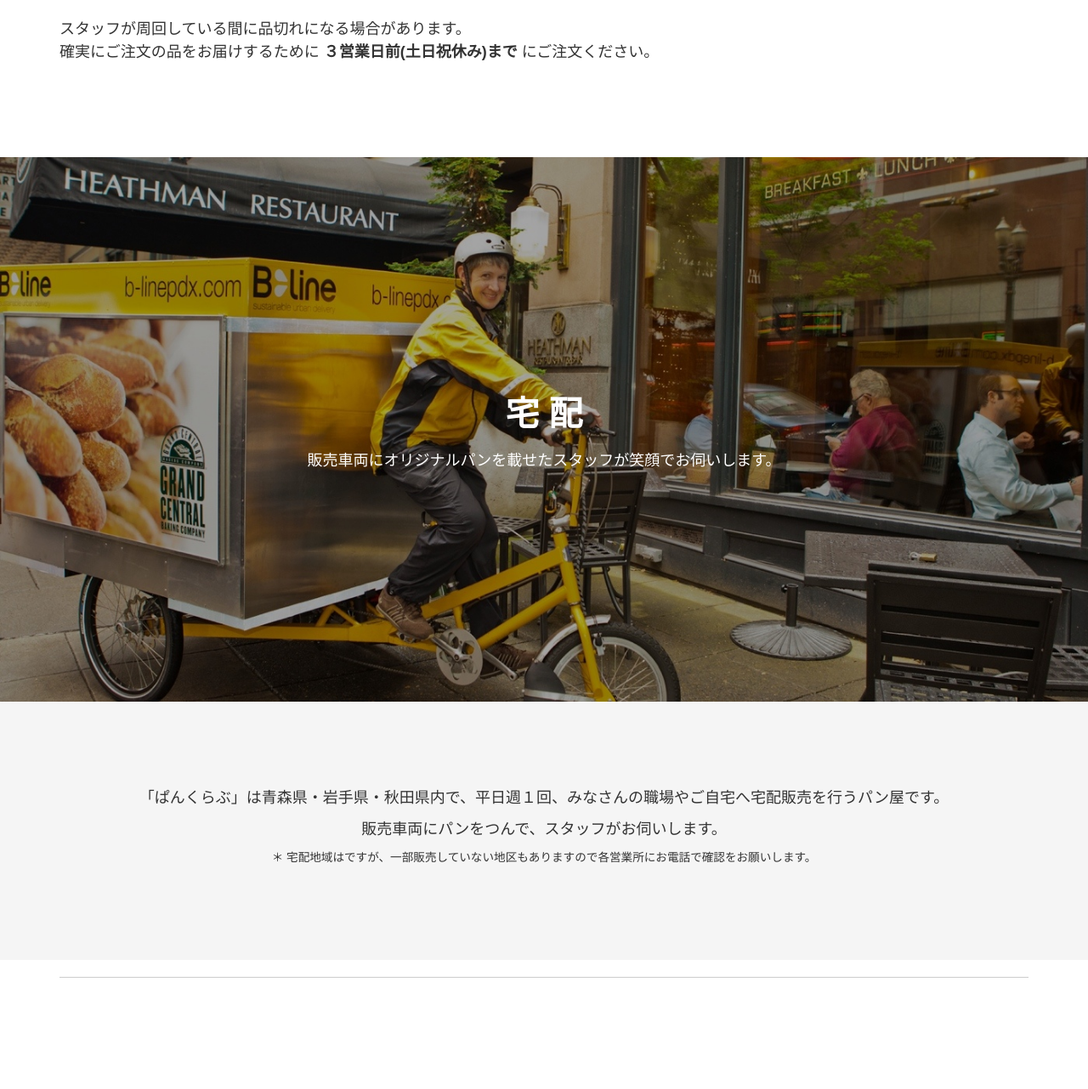
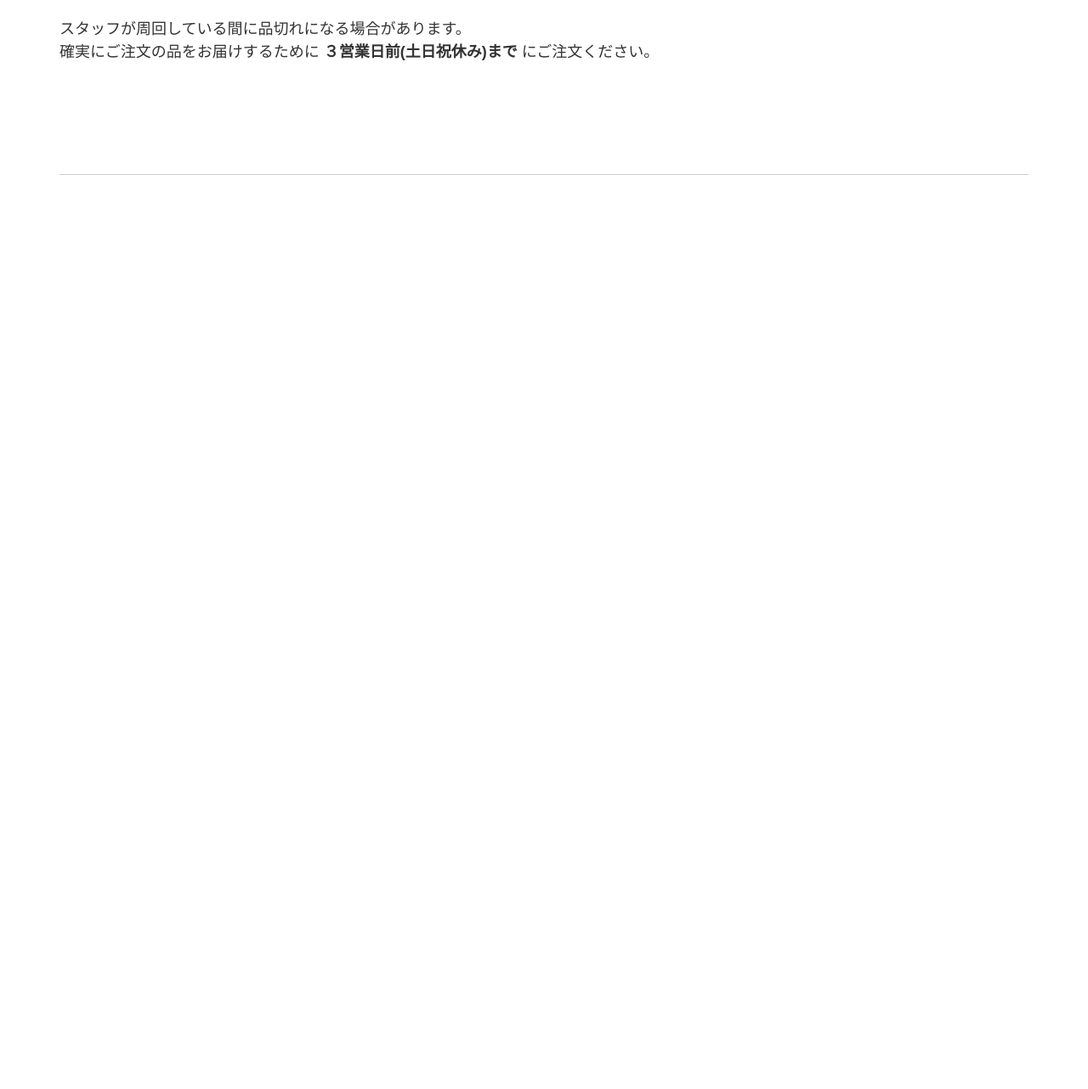
Before and after one commit to nakaikaz/pan-club, a PHP site: template templates/order-page.php in a window 1280 px wide. Shown: the part 679-1961 px from the top of the page at 85% size. After the commit the page ends 885 px from the top, so only its background shows below. Run offline with PHP 8.4, Linux system fonts and the light colour scheme; the template is opened without the code that fills it, so the values that code supplies are empty; style sheets or scripts are compiled from the project's sources.

Commit message:
modified order page.

```diff
--- a/templates/order-page.php
+++ b/templates/order-page.php
@@ -48,22 +48,17 @@ $no_header_transition = true;
               <ul class="media-list order-step">
                 <li class="media">
                   <div class="media-left"><img class="media-object" src="img/step-01.gif" alt="01"></div>
-                  <div class="media-body">ホームページのお問い合わせ又はお電話にてお問い合わせください。</div>
+                  <div class="media-body"><a href="#">こちら</a>から、メニュー表をダウンロードしてください。</div>
                 </li>
                 <li class="text-center"><i class="fa fa-caret-down"></i></li>
                 <li class="media">
                   <div class="media-left"><img class="media-object" src="img/step-02.gif" alt="02"></div>
-                  <div class="media-body">ご注文確認後、デザインの内容など、詳細をご相談させていただきます。</div>
+                  <div class="media-body">メニュー表に注文内容をご記入ください。</div>
                 </li>
                 <li class="text-center"><i class="fa fa-caret-down"></i></li>
                 <li class="media">
                   <div class="media-left"><img class="media-object" src="img/step-03.gif" alt="03"></div>
-                  <div class="media-body">デザイン案をメール又はＦＡＸにてお送りいたします。</div>
-                </li>
-                <li class="text-center"><i class="fa fa-caret-down"></i></li>
-                <li class="media">
-                  <div class="media-left"><img class="media-object" src="img/step-04.gif" alt="04"></div>
-                  <div class="media-body">デザイン決定後、制作に入らせていただきます。</div>
+                  <div class="media-body">メニュー表をＦＡＸで送信ください。</div>
                 </li>
               </ul>
             </div>
@@ -103,26 +98,3 @@ $no_header_transition = true;
     </div>
   </div>
 </section>
-<section id="delivery" class="values sync-image" style="background-image: url('img/bg-aside.jpg');">
-  <div class="container wow fadeIn animated">
-    <div class="row">
-      <div class="col-lg-12">
-        <h2>宅  配</h2>
-        <p>販売車両にオリジナルパンを載せたスタッフが笑顔でお伺いします。</p>
-      </div>
-    </div>
-  </div>
-</section>
-
-<!-- .message-space -->
-<section class="bg-gray message-space">
-  <div class="container wow fadeIn animated">
-    <div class="row">
-      <div class="col-lg-12 text-center">
-        <p>「ぱんくらぶ」は青森県・岩手県・秋田県内で、平日週１回、みなさんの職場やご自宅へ宅配販売を行うパン屋です。</p>
-        <p>販売車両にパンをつんで、スタッフがお伺いします。</p>
-        <p class="small">＊&nbsp;宅配地域はですが、一部販売していない地区もありますので各営業所にお電話で確認をお願いします。</p>
-      </div>
-    </div>
-  </div>
-</section>
```
Also changed, not shown: css/pan-club.css (+30 -2 lines), less/order-page.less (+19 -2 lines).
